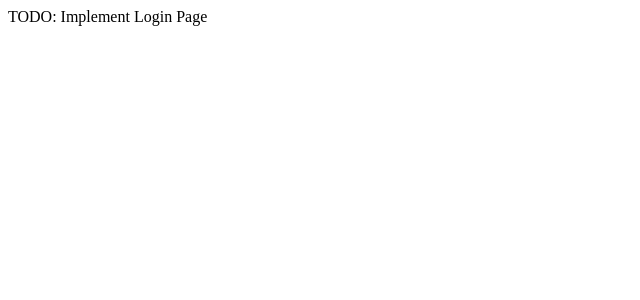
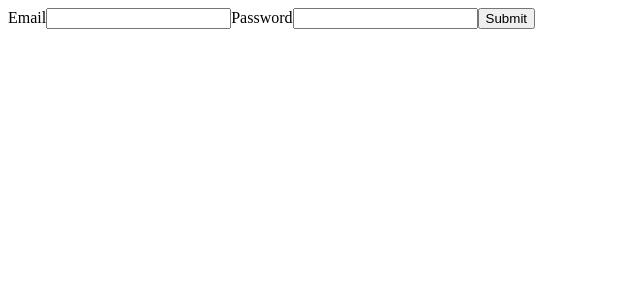
Before and after one commit to bojitha001/Feedback-Portal, a React (Vite) app in the folder frontend/: page /login in a window 1280 px wide. Shown: the top 300 px of the page, without its empty margins (0-640 px from the left). Built offline with nearby package versions, Linux system fonts and the light colour scheme; the HTML template or start-up script is replaced by a standard one.

Commit message:
implemented the user login to the frontend

```diff
--- a/frontend/src/pages/Login.jsx
+++ b/frontend/src/pages/Login.jsx
@@ -1,4 +1,64 @@
-import React from 'react';
+import axios from "axios";
+import React, { useState } from "react";
+import { useNavigate } from "react-router-dom";
 export default function Login() {
-  return <div>TODO: Implement Login Page</div>;
+  const navigate = useNavigate();
+
+  const [formData, setFormData] = useState({
+    email: "",
+    password: "",
+  });
+
+
+  const loginUser = async (userData) => {
+    try {
+      const response = await axios.post(
+        "http://localhost:3001/auth/login",
+        userData
+      );
+
+      const { user, token } = response.data;
+      localStorage.setItem("token", token);
+      console.log(user);
+      navigate("/")
+    } catch (error) {
+      console.error(
+        "Feedback submission failed:",
+        error.response?.data || error.message
+      );
+    }
+  };
+
+  const handleSubmit = (event) => {
+    event.preventDefault();
+    console.log(formData);
+    loginUser({
+      email: formData.email,
+      password: formData.password,
+    });
+  };
+
+  return (
+    <div>
+      <form onSubmit={handleSubmit}>
+        <label>Email</label>
+        <input
+          type="text"
+          required
+          onChange={(event) =>
+            setFormData({ ...formData, email: event.target.value })
+          }
+        />
+        <label>Password</label>
+        <input
+          type="text"
+          required
+          onChange={(event) =>
+            setFormData({ ...formData, password: event.target.value })
+          }
+        />
+        <button type="submit">Submit</button>
+      </form>
+    </div>
+  );
 }
```
